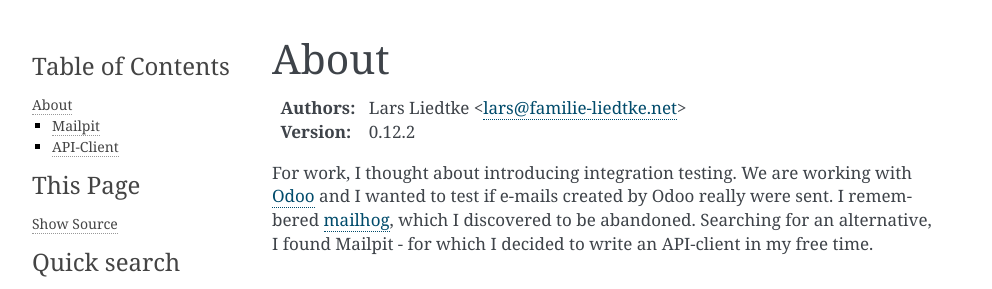
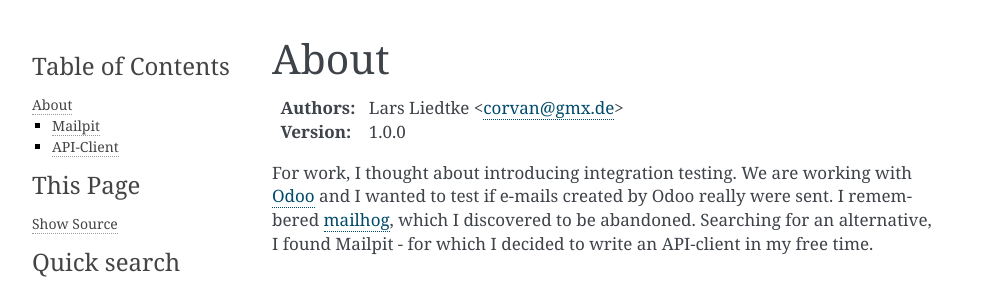
Before and after one commit to Corvan/mailpit-api-client, a Sphinx documentation site: the page built from docs/about.rst, in a window 1280 px wide. Shown: the top 289 px of the page, without its empty margins (148-1140 px from the left). Built offline with Sphinx 7.4.7, drawn with Linux system fonts in a browser that asks for light colours; pages that are not in the unit, such as notebooks, are missing from menus.

Commit message:
project: bump version to 1.0.0

```diff
--- a/README.rst
+++ b/README.rst
@@ -8,7 +8,7 @@ API-client for https://github.com/axllent/mailpit written in Python
 :Authors:
     Lars Liedtke <corvan@gmx.de>
 :Version:
-    0.12.2
+    1.0.0
 
 Go to the `documentation <https://corvan.github.io/mailpit-api-client/>`_
 
--- a/docs/about.rst
+++ b/docs/about.rst
@@ -3,9 +3,9 @@ About
 =====
 
 :Authors:
-    Lars Liedtke <lars@familie-liedtke.net>
+    Lars Liedtke <corvan@gmx.de>
 :Version:
-    0.12.2
+    1.0.0
 
 For work, I thought about introducing integration testing.
 We are working with `Odoo <https://github.com/odoo/odoo>`_  and I wanted to test if e-mails created by Odoo really were sent.
--- a/pyproject.toml
+++ b/pyproject.toml
@@ -1,6 +1,6 @@
 [project]
 name = "mailpit-api-client"
-version = "0.12.2"
+version = "1.0.0"
 description = "A Mailpit API Client"
 authors = [{name = "Lars Liedtke", email = "lars@familie-liedtke.net"}]
 requires-python = ">=3.8"
@@ -55,7 +55,7 @@ Documentation = "https://corvan.github.io/mailpit-api-client/"
 
 [tool.poetry]
 name = "mailpit-api-client"
-version = "0.12.1"
+version = "1.0.0"
 description = ""
 authors = ["Lars Liedtke <lars@familie-liedtke.net>"]
 
```
